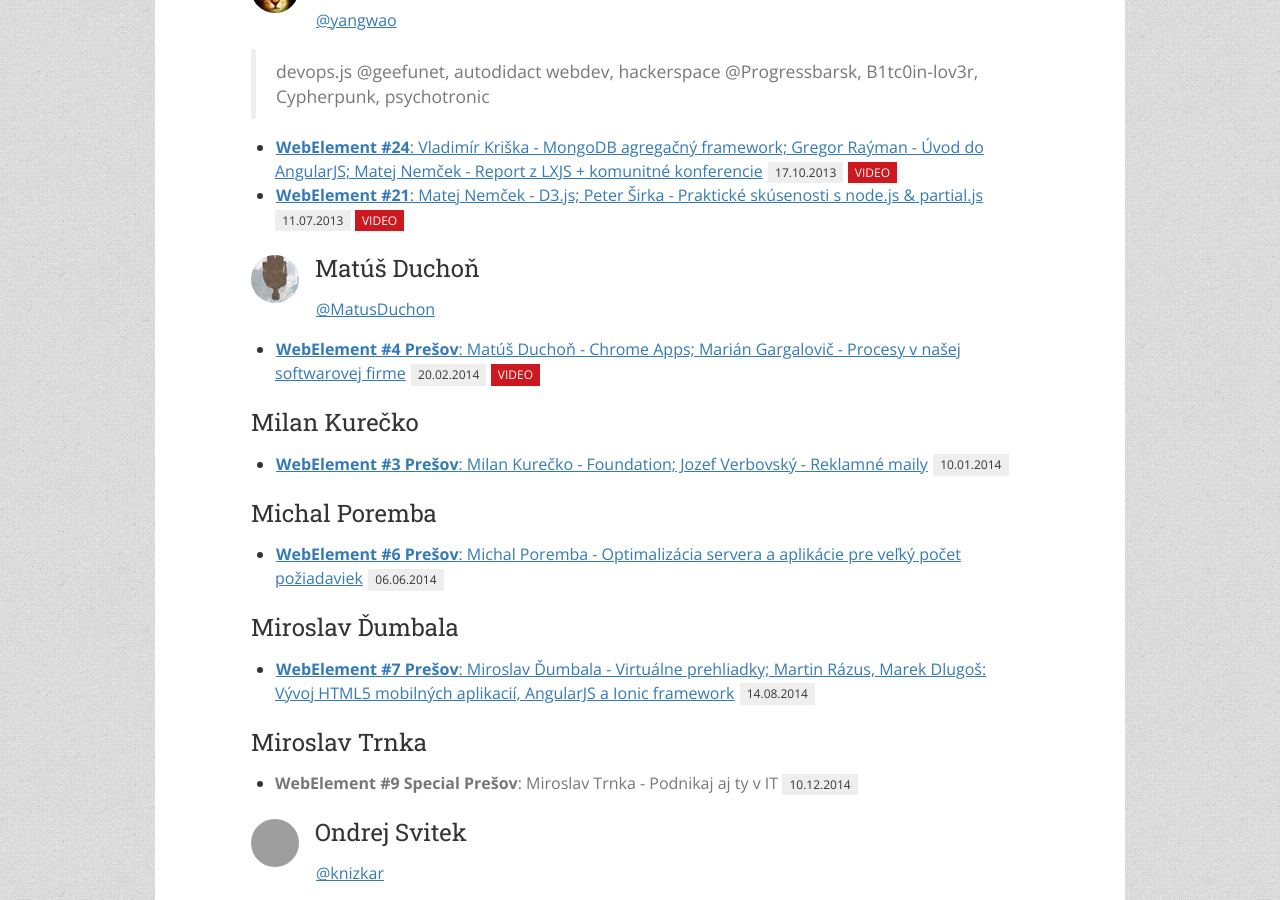
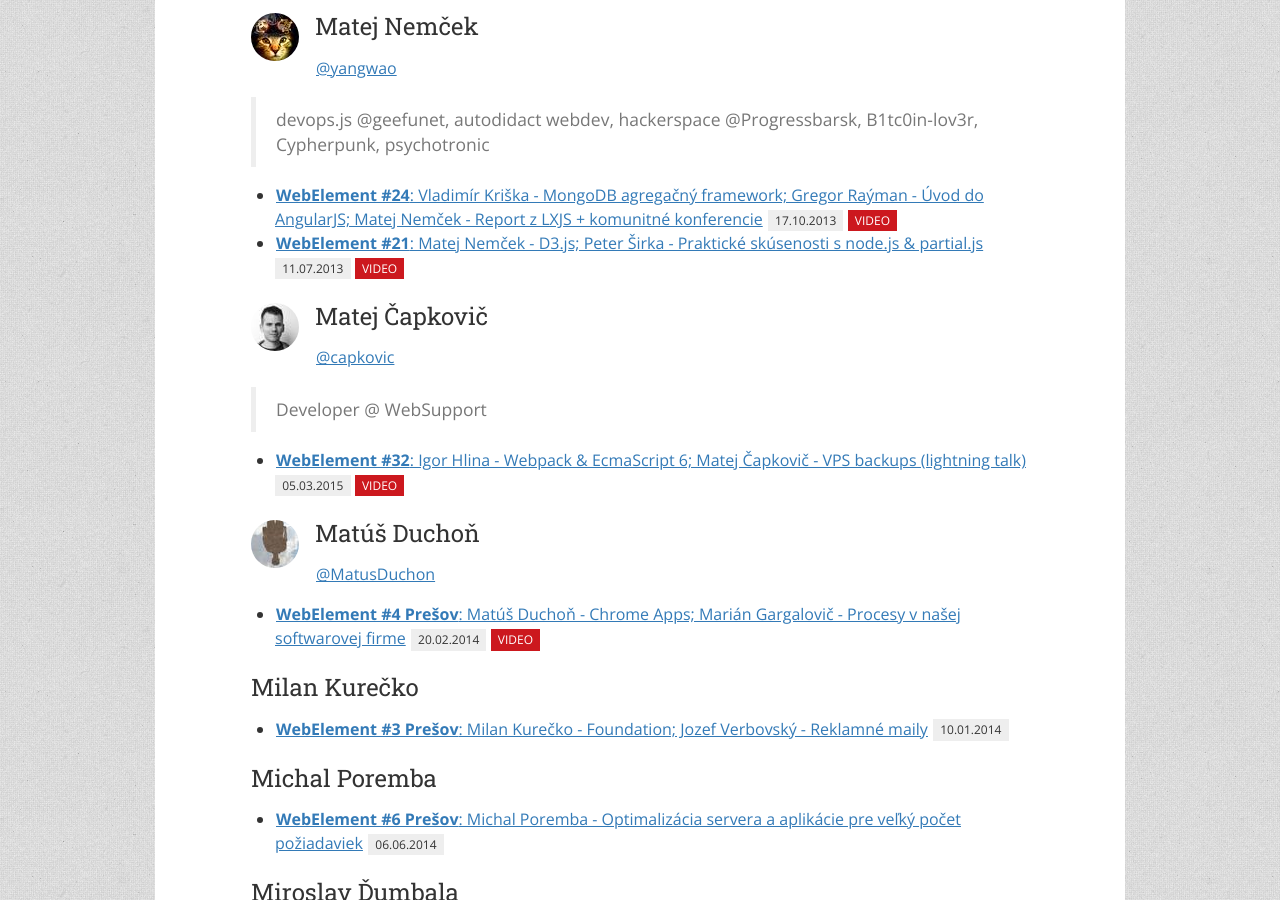
Before and after one commit to ujovlado/webelement-sk, a Jekyll site: the page built from recnici.md, in a window 1280 px wide and 900 px high, scrolled down 3827 px. Built offline with Jekyll 4.4.1, drawn with Linux system fonts in a browser that asks for light colours; some of the changed text lies outside the part shown; grey boxes are pictures that could not be loaded.

Commit message:
Content from 32nd meetup. Added new speaker.

```diff
--- a/_data/speakers.yml
+++ b/_data/speakers.yml
@@ -33,6 +33,7 @@
   about: "Frontend webdeveloper using Mac, CoffeeScript, loving ZSH. Crafting AngularJS apps at @seges."
   image: /images/speakers/srigi-Screen-Shot-2011-09-12-at-8.50.54-AM-_blue__normal.png
   events:
+    - 2015-03-05-webelement-32
     - 2014-02-06-webelement-26
     - 2013-03-14-webelement-17-ba-peter-dulacka-igor-hlina
     - 2012-10-04-webelement-12-igor-hlina-nepoznane-funkcie-jquery
@@ -156,6 +157,14 @@
   events:
     - 2013-10-17-webelement-24
     - 2013-07-11-webelement-21-bratislava-matej-nemcek-d3-js-peter-sirka-partial-js
+
+- name: Matej Čapkovič
+  twitter: capkovic
+  id: matej-capkovic
+  about: "Developer @ WebSupport"
+  image: /images/speakers/Q5hgnREh_normal.jpeg
+  events:
+    - 2015-03-05-webelement-32
 
 - name: Matúš Duchoň
   twitter: MatusDuchon
--- /dev/null
+++ b/_posts/2015-03-05-webelement-32.md
@@ -0,0 +1,27 @@
+---
+title: "WebElement #32: Igor Hlina - Webpack &amp; EcmaScript 6; Matej Čapkovič - VPS backups (lightning talk)"
+layout: event
+hasVideo: true
+facebookId: 408018409323097
+meetupId: 220752273
+---
+
+## Igor Hlina - Webpack &amp; EcmaScript 6
+
+Nový spôsob písania frontend projektu s využitím tzv. bundlera.
+Zapojením jazyka EcmaScript 6 získate mocnú kombináciu pre moderný stack.
+
+{% include youtube.html id="vsWNu76BGWU" %}
+
+Dostupné sú tiež [zdrojáky k prezentácií](https://github.com/srigi/training-webpack)
+a takisto [slajdy](http://www.slideshare.net/srigi/webpack-ecmascript-6-webelement-2332).
+{: .text-center}
+
+## Matej Čapkovič - VPS backups (lightning talk)
+
+Tipy a triky, ktoré sa vám zídu pri zálohovaní VPS.
+
+{% include youtube.html id="fr226zB2HeM" %}
+
+Slajdy na [Google Docs](https://docs.google.com/presentation/d/1kqwwxh-PNuCJG7cbqXPWJhEucOHljhWcGjAO-1GT298)
+{: .text-center}
```
Also changed, not shown: images/speakers/Q5hgnREh_normal.jpeg (added).
